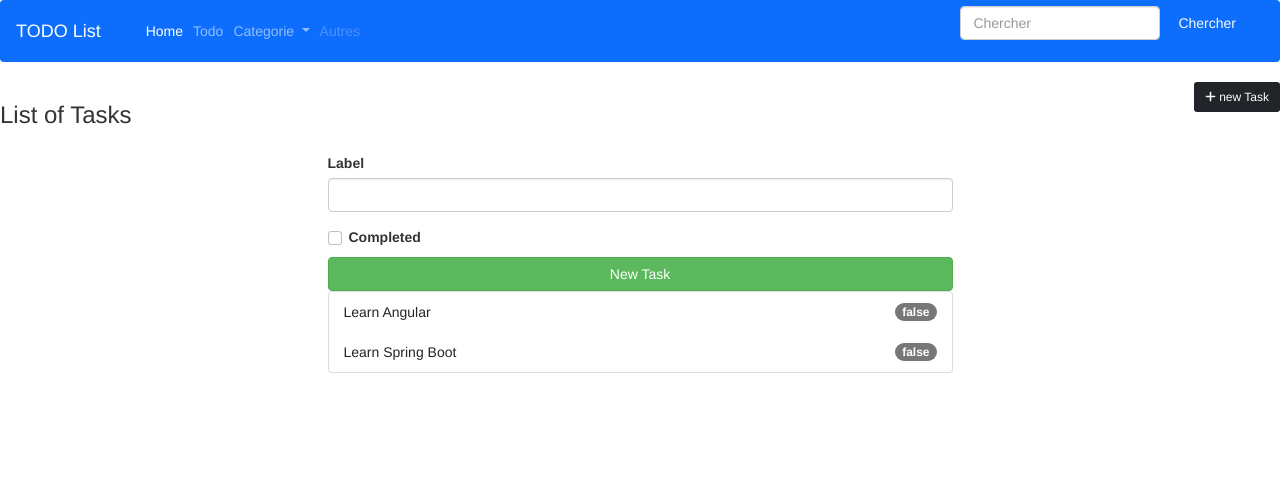
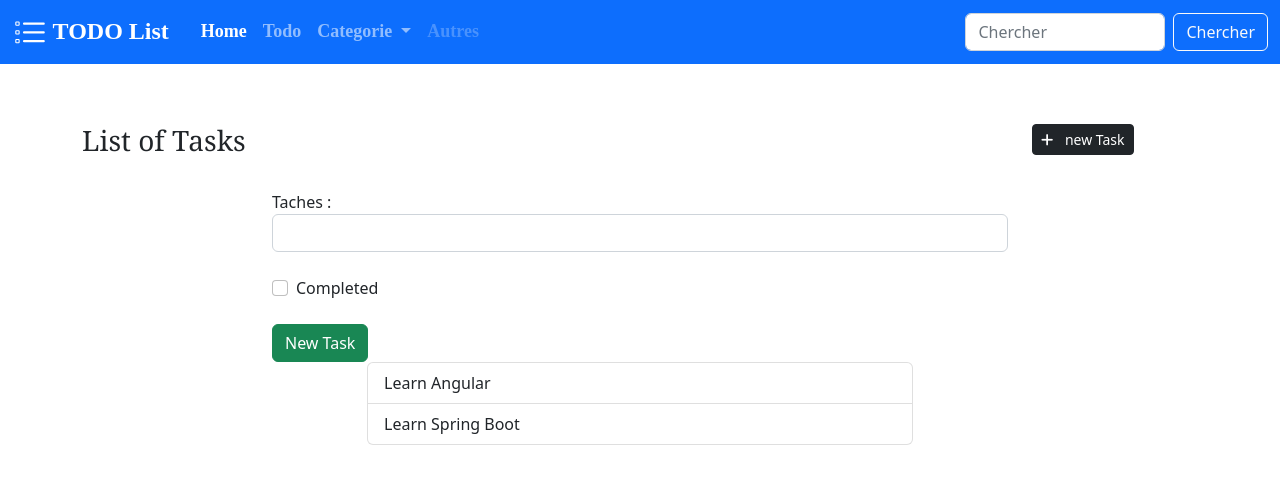
Before and after one commit to MounirBkr1/ToDo-Angular-tp-ensa, an Angular app: page / in a window 1280 px wide. Shown: the top 484 px of the page. Built offline with nearby package versions, Linux system fonts and the light colour scheme; data requests are answered from the project's data file; some icons are missing.

Commit message:
commit2"mise en page & design"

```diff
--- a/angular.json
+++ b/angular.json
@@ -1,7 +1,7 @@
 {
   "$schema": "./node_modules/@angular/cli/lib/config/schema.json",
   "cli": {
-      "analytics": "0d8034a2-5a6b-4c6a-a8f5-b11333d93475"
+    "analytics": "3ab464fd-abd9-4bfd-b10b-6d86d3689dce"
   },
   "version": 1,
   "newProjectRoot": "projects",
@@ -30,14 +30,14 @@
               "src/assets"
             ],
             "styles": [
-                            "src/styles.css",
-                            "node_modules/bootstrap/dist/css/bootstrap.min.css"
+              "src/styles.css"
             ],
             "scripts": []
           },
           "configurations": {
             "production": {
-                            "budgets": [{
+              "budgets": [
+                {
                   "type": "initial",
                   "maximumWarning": "500kb",
                   "maximumError": "1mb"
@@ -48,10 +48,12 @@
                   "maximumError": "4kb"
                 }
               ],
-                            "fileReplacements": [{
+              "fileReplacements": [
+                {
                   "replace": "src/environments/environment.ts",
                   "with": "src/environments/environment.prod.ts"
-                            }],
+                }
+              ],
               "outputHashing": "all"
             },
             "development": {
--- a/package.json
+++ b/package.json
@@ -19,6 +19,7 @@
     "@angular/platform-browser-dynamic": "~13.3.0",
     "@angular/router": "~13.3.0",
     "bootstrap": "^3.4.1",
+    "bootstrap-icons": "^1.8.3",
     "rxjs": "~7.5.0",
     "tslib": "^2.3.0",
     "zone.js": "~0.11.4"
--- a/src/app/app.component.css
+++ b/src/app/app.component.css
@@ -0,0 +1,3 @@
+a{
+  font-weight: bold;
+}
--- a/src/app/app.component.html
+++ b/src/app/app.component.html
@@ -1,15 +1,21 @@
 <div>
     <app-navbar></app-navbar>
+<div class="container">
+  <div class="row" style="margin-top: 60px;">
+    <div class="col-md-10">
+      <h3 style="font-family: Georgia, serif;'">List of Tasks</h3>
+    </div>
+    <div class="col-md-2 ">
+      <button class="btn btn-dark btn-sm ">
+        <i class="fa fa-plus d-inline-flex me-2" ></i> new Task
+      </button>
+    </div>
+  </div>
+<div class="row">
+  <app-tasks></app-tasks>
+</div>
 
-    <div class="row my-4">
-        <div class="col-md-6">
-            <h3>List of Tasks</h3>
-        </div>
-        <div class="col-md-6 text-right">
-            <button class="btn btn-dark btn-sm">
-          <i class="fa fa-plus"></i> new Task
-        </button>
-        </div>
-    </div>
-    <app-tasks></app-tasks>
+
 </div>
+
+</div>
--- a/src/app/components/navbar/navbar.component.css
+++ b/src/app/components/navbar/navbar.component.css
@@ -0,0 +1,5 @@
+a{
+  font-weight: bold;
+  font-size: large;
+  font-family: "Century Gothic";
+}
--- a/src/app/components/navbar/navbar.component.html
+++ b/src/app/components/navbar/navbar.component.html
@@ -1,7 +1,14 @@
 <nav class="navbar navbar-expand-lg navbar-dark bg-primary"  >
     <div class="container-fluid">
-      <a class="navbar-brand" href="#">TODO List</a>
-      <button class="navbar-toggler" type="button" data-bs-toggle="collapse" data-bs-target="#navbarSupportedContent" aria-controls="navbarSupportedContent" aria-expanded="false" aria-label="Toggle navigation">
+
+      <a class="navbar-brand me-4" style="font-size: x-large" href="#">
+        <svg xmlns="http://www.w3.org/2000/svg" width="35" height="35" fill="currentColor" class="bi bi-list-task" viewBox="0 0 16 16">
+          <path fill-rule="evenodd" d="M2 2.5a.5.5 0 0 0-.5.5v1a.5.5 0 0 0 .5.5h1a.5.5 0 0 0 .5-.5V3a.5.5 0 0 0-.5-.5H2zM3 3H2v1h1V3z"/>
+          <path d="M5 3.5a.5.5 0 0 1 .5-.5h9a.5.5 0 0 1 0 1h-9a.5.5 0 0 1-.5-.5zM5.5 7a.5.5 0 0 0 0 1h9a.5.5 0 0 0 0-1h-9zm0 4a.5.5 0 0 0 0 1h9a.5.5 0 0 0 0-1h-9z"/>
+          <path fill-rule="evenodd" d="M1.5 7a.5.5 0 0 1 .5-.5h1a.5.5 0 0 1 .5.5v1a.5.5 0 0 1-.5.5H2a.5.5 0 0 1-.5-.5V7zM2 7h1v1H2V7zm0 3.5a.5.5 0 0 0-.5.5v1a.5.5 0 0 0 .5.5h1a.5.5 0 0 0 .5-.5v-1a.5.5 0 0 0-.5-.5H2zm1 .5H2v1h1v-1z"/>
+        </svg>
+        TODO List</a>
+      <button class="navbar-toggler ms-2" type="button" data-bs-toggle="collapse" data-bs-target="#navbarSupportedContent" aria-controls="navbarSupportedContent" aria-expanded="false" aria-label="Toggle navigation">
         <span class="navbar-toggler-icon"></span>
       </button>
       <div class="collapse navbar-collapse" id="navbarSupportedContent">
--- a/src/app/components/tasks/tasks.component.html
+++ b/src/app/components/tasks/tasks.component.html
@@ -1,17 +1,17 @@
-<div class="row">
-    <div class="col-md-6 mx-auto">
+<div class="row mt-4" >
+    <div class="col-md-8 mx-auto">
         <div class="form-group">
-            <label for="label">Label </label>
+            <label for="label">Taches : </label>
             <input type="text" id="label" class="form-control">
         </div>
-        <div class="form-check my-2">
+        <div class="form-check mt-4">
             <label class="form-check-label">
                 <input type="checkbox" class="form-check-input">
                 Completed
             </label>
         </div>
 
-        <button class="btn btn-success btn-block">
+        <button class="btn btn-success btn-block d-flex justify-content-end mt-4">
             <i class="fa fa-send"></i>New Task
         </button>
     </div>
```
Also changed, not shown: 1 other file (tests, documents, lock files or other folders). Lines whose indentation alone changed are shown as unchanged.
